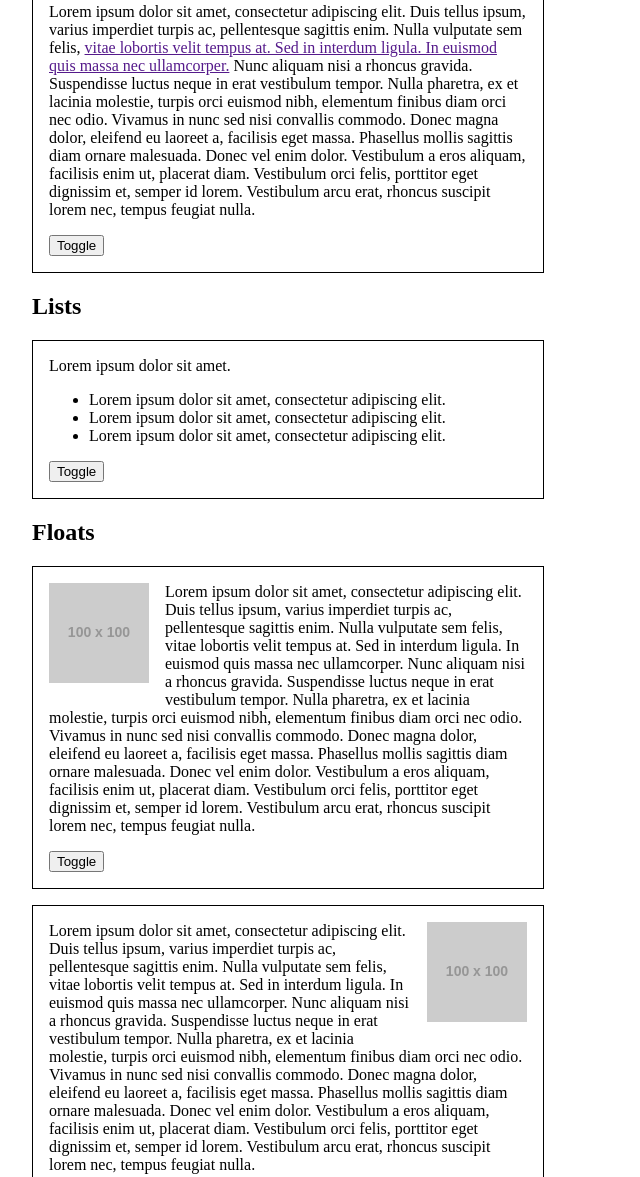
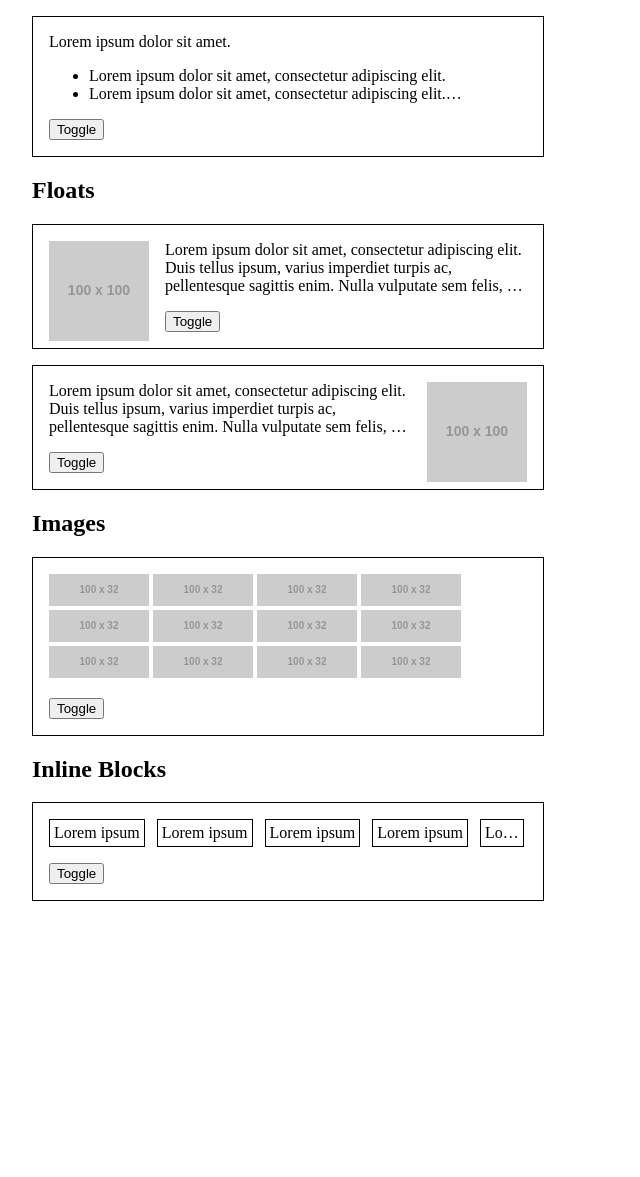
Before and after one commit to tsmd/eripusisu, a website: page docs/examples.html in a window 1280 px wide. Shown: the part 505-1682 px from the top of the page, without its empty margins (0-640 px from the left). After the commit the page ends 1438 px from the top, so only its background shows below. Drawn offline with nearby package versions, Linux system fonts and the light colour scheme; placeholder pictures from the web are drawn by us.

Commit message:
docs: update examples

```diff
--- /dev/null
+++ b/docs/eripusisu.umd.js
@@ -0,0 +1,318 @@
+(function (global, factory) {
+    typeof exports === 'object' && typeof module !== 'undefined' ? module.exports = factory() :
+    typeof define === 'function' && define.amd ? define(factory) :
+    (global = typeof globalThis !== 'undefined' ? globalThis : global || self, global.Eripusisu = factory());
+}(this, (function () { 'use strict';
+
+    /*! *****************************************************************************
+    Copyright (c) Microsoft Corporation.
+
+    Permission to use, copy, modify, and/or distribute this software for any
+    purpose with or without fee is hereby granted.
+
+    THE SOFTWARE IS PROVIDED "AS IS" AND THE AUTHOR DISCLAIMS ALL WARRANTIES WITH
+    REGARD TO THIS SOFTWARE INCLUDING ALL IMPLIED WARRANTIES OF MERCHANTABILITY
+    AND FITNESS. IN NO EVENT SHALL THE AUTHOR BE LIABLE FOR ANY SPECIAL, DIRECT,
+    INDIRECT, OR CONSEQUENTIAL DAMAGES OR ANY DAMAGES WHATSOEVER RESULTING FROM
+    LOSS OF USE, DATA OR PROFITS, WHETHER IN AN ACTION OF CONTRACT, NEGLIGENCE OR
+    OTHER TORTIOUS ACTION, ARISING OUT OF OR IN CONNECTION WITH THE USE OR
+    PERFORMANCE OF THIS SOFTWARE.
+    ***************************************************************************** */
+
+    function __spreadArrays() {
+        for (var s = 0, i = 0, il = arguments.length; i < il; i++) s += arguments[i].length;
+        for (var r = Array(s), k = 0, i = 0; i < il; i++)
+            for (var a = arguments[i], j = 0, jl = a.length; j < jl; j++, k++)
+                r[k] = a[j];
+        return r;
+    }
+
+    var Eripusisu = /** @class */ (function () {
+        function Eripusisu(container, lines, options) {
+            if (lines === void 0) { lines = 3; }
+            if (options === void 0) { options = {}; }
+            var _a;
+            this.container = container;
+            this.lines = lines;
+            this.options = options;
+            this.originalNodes = document.createDocumentFragment();
+            this.targetNodes = [];
+            this.linesMemo = [];
+            this.rects = [];
+            this.rectsMemo = [];
+            this.expanded = false;
+            this.isDirty = false;
+            options.ellipsisText = (_a = options.ellipsisText) !== null && _a !== void 0 ? _a : "…";
+            this.prepareAttributes();
+            this.refresh();
+        }
+        Eripusisu.prototype.prepareAttributes = function () {
+            var _a;
+            var randomId = "eripusisu-" + randomString();
+            this.container.id = randomId;
+            (_a = this.options.toggleButton) === null || _a === void 0 ? void 0 : _a.setAttribute("aria-controls", randomId);
+            this.updateAttributes();
+        };
+        Eripusisu.prototype.updateAttributes = function () {
+            var _a;
+            (_a = this.options.toggleButton) === null || _a === void 0 ? void 0 : _a.setAttribute("aria-expanded", String(this.expanded));
+        };
+        Eripusisu.prototype.refresh = function () {
+            this.revertToOriginalNodes();
+            var childNodes = this.container.childNodes;
+            this.originalNodes = document.createDocumentFragment();
+            for (var i = 0; i < childNodes.length; i += 1) {
+                this.originalNodes.appendChild(childNodes[i].cloneNode(true));
+            }
+            this.targetNodes = this.collectTargetNodes();
+            this.prepareRects();
+            if (this.linesMemo.length > this.lines) {
+                this.truncate();
+            }
+        };
+        Eripusisu.prototype.collectTargetNodes = function () {
+            return collectNodes(this.container, function (node) {
+                return ((node instanceof HTMLElement &&
+                    ["IMG", "PICTURE", "SVG"].indexOf(node.tagName) >= 0) ||
+                    (node instanceof Text && node.textContent.trim() !== ""));
+            });
+        };
+        Eripusisu.prototype.emptyTarget = function () {
+            this.container.innerHTML = "";
+        };
+        Eripusisu.prototype.revertToOriginalNodes = function () {
+            if (this.isDirty) {
+                this.emptyTarget();
+                this.container.appendChild(this.originalNodes.cloneNode(true));
+                this.isDirty = false;
+            }
+        };
+        Eripusisu.prototype.prepareRects = function () {
+            var _this = this;
+            this.rects = [];
+            this.rectsMemo = [0];
+            this.linesMemo = [];
+            var currentLine = 0;
+            var rectTraverser = new RectTraverser(function (rect, index, lineCount) {
+                if (currentLine < lineCount) {
+                    currentLine = lineCount;
+                    _this.linesMemo.push(index);
+                }
+                if (lineCount > _this.lines + 1) {
+                    return true;
+                }
+            });
+            for (var i = 0; i < this.targetNodes.length; i += 1) {
+                var node = this.targetNodes[i];
+                var range = document.createRange();
+                range.selectNode(node);
+                var rects = this.getRectsFromRange(range, node);
+                this.rectsMemo.push(this.rectsMemo[this.rectsMemo.length - 1] + rects.length);
+                for (var j = 0; j < rects.length; j += 1) {
+                    var rect = rects[j];
+                    rect.nodeIndex = i;
+                    this.rects.push(rect);
+                    var pushResult = rectTraverser.push(rect);
+                    if (pushResult) {
+                        return;
+                    }
+                }
+            }
+        };
+        Eripusisu.prototype.getRectsFromRange = function (range, node) {
+            var rects = [];
+            var domRects = range.getClientRects();
+            var nearestScrollTop = getNearestScrollTop(node);
+            for (var i = 0; i < domRects.length; i += 1) {
+                var _a = domRects[i], top_1 = _a.top, right = _a.right, bottom = _a.bottom, left = _a.left, width = _a.width, height = _a.height;
+                rects.push({
+                    top: top_1 + nearestScrollTop,
+                    right: right,
+                    bottom: bottom + nearestScrollTop,
+                    left: left,
+                    width: width,
+                    height: height,
+                });
+            }
+            return rects;
+        };
+        Eripusisu.prototype.isRectsWithinLines = function (rects, lines) {
+            var flag = true;
+            new RectTraverser(function (rect, index, lineCount) {
+                if (lines < lineCount) {
+                    flag = false;
+                    return false;
+                }
+            }, rects);
+            return flag;
+        };
+        Eripusisu.prototype.truncate = function () {
+            var _this = this;
+            this.isDirty = true;
+            // 試行中のパフォーマンス向上
+            // @ts-ignore
+            this.container.style.contain = "strict";
+            this.container.style.height = "0";
+            var teardown = function () {
+                // @ts-ignore
+                _this.container.style.contain = "";
+                _this.container.style.height = "";
+            };
+            // 文字長を調整する対象の DOMRect のインデックス
+            var targetRectIndex = Math.max(0, this.linesMemo[this.lines]);
+            var targetNode;
+            var targetText;
+            var resultLength = -1;
+            var _loop_1 = function (targetNodeIndex) {
+                targetNode = this_1.targetNodes[targetNodeIndex];
+                // テキストノードでなければテキスト処理ができないので、ここで終了
+                if (!(targetNode instanceof Text)) {
+                    if (targetNodeIndex === this_1.rects[targetRectIndex].nodeIndex) {
+                        return "continue";
+                    }
+                    else {
+                        return "break";
+                    }
+                }
+                targetText = targetNode.textContent;
+                // 対象ノードより手前の DOMRect は再利用する
+                var rects = this_1.rects.slice(0, this_1.rectsMemo[targetNodeIndex]);
+                var isRectsWithinLines = function (textPost) {
+                    targetNode.textContent =
+                        targetText.slice(0, textPost) + _this.options.ellipsisText;
+                    var range = document.createRange();
+                    range.setStart(targetNode, 0);
+                    range.setEnd(targetNode, targetNode.textContent.length);
+                    var testRects = __spreadArrays(rects, _this.getRectsFromRange(range, targetNode));
+                    return _this.isRectsWithinLines(testRects, _this.lines);
+                };
+                // 省略文字のみにしても収まらない場合、ここで終了
+                if (!isRectsWithinLines(0)) {
+                    return "continue";
+                }
+                // 二分探索法で行内に収まるテキスト量を探る
+                resultLength = binarySearchBetween(0, targetText.length, function (pos) {
+                    return isRectsWithinLines(pos) ? -1 : 1;
+                });
+                // 行内におさまればその時点で終了
+                if (resultLength >= 0) {
+                    return "break";
+                }
+            };
+            var this_1 = this;
+            // 対象ノードを遡りながらテキストの truncate を試みる
+            for (var targetNodeIndex = this.rects[targetRectIndex].nodeIndex; targetNodeIndex >= 0; targetNodeIndex -= 1) {
+                var state_1 = _loop_1(targetNodeIndex);
+                if (state_1 === "break")
+                    break;
+            }
+            var resultRange = document.createRange();
+            resultRange.setStartBefore(this.container.firstChild);
+            if (targetNode instanceof Text) {
+                if (resultLength < 0) {
+                    return teardown();
+                }
+                targetNode.textContent =
+                    targetText.slice(0, resultLength) + this.options.ellipsisText;
+                resultRange.setEnd(targetNode, targetNode.textContent.length);
+            }
+            else {
+                resultRange.setEndAfter(targetNode);
+            }
+            var resultContents = resultRange.cloneContents();
+            this.emptyTarget();
+            this.container.appendChild(resultContents);
+            teardown();
+        };
+        Eripusisu.prototype.toggle = function () {
+            this.expanded = !this.expanded;
+            if (this.expanded) {
+                this.revertToOriginalNodes();
+            }
+            else {
+                this.refresh();
+            }
+            this.updateAttributes();
+        };
+        return Eripusisu;
+    }());
+    var RectTraverser = /** @class */ (function () {
+        /**
+         * @param {Function} callback
+         * @param {DOMRect[]} rects
+         */
+        function RectTraverser(callback, rects) {
+            if (rects === void 0) { rects = []; }
+            this.callback = callback;
+            this.rects = rects;
+            this.lineCount = 0;
+            this.lastTop = -Infinity;
+            this.lastRight = Infinity;
+            for (var i = 0; i < rects.length; i += 1) {
+                var rect = rects[i];
+                var result = this.process(rect, i);
+                if (result === false) {
+                    break;
+                }
+            }
+        }
+        RectTraverser.prototype.push = function (rect) {
+            this.rects.push(rect);
+            return this.process(rect, this.rects.length - 1);
+        };
+        RectTraverser.prototype.process = function (rect, i) {
+            // 改行があったとみなす条件
+            if (this.lastTop + 10 < rect.top && this.lastRight > rect.left) {
+                this.lineCount += 1;
+            }
+            this.lastTop = rect.top;
+            this.lastRight = rect.right;
+            return this.callback(rect, i, this.lineCount);
+        };
+        return RectTraverser;
+    }());
+    function binarySearchBetween(from, to, compareFn) {
+        var temp = -1;
+        while (from <= to) {
+            var middle = (from + to) >> 1;
+            var result = compareFn(middle);
+            if (result === 0) {
+                return middle;
+            }
+            if (result > 0) {
+                to = middle - 1;
+            }
+            else {
+                temp = middle;
+                from = middle + 1;
+            }
+        }
+        return temp;
+    }
+    function collectNodes(node, predicate) {
+        var length = node.childNodes.length;
+        if (predicate(node)) {
+            return [node];
+        }
+        var collection = [];
+        for (var i = 0; i < length; i += 1) {
+            var deep = collectNodes(node.childNodes[i], predicate);
+            collection.push.apply(collection, deep);
+        }
+        return collection;
+    }
+    function getNearestScrollTop(targetEl) {
+        for (var currentEl = targetEl; currentEl; currentEl = currentEl.parentNode) {
+            if (currentEl.scrollTop > 0) {
+                return currentEl.scrollTop;
+            }
+        }
+        return 0;
+    }
+    function randomString() {
+        return Math.random().toString(36).slice(2);
+    }
+
+    return Eripusisu;
+
+})));
--- a/docs/examples.html
+++ b/docs/examples.html
@@ -24,8 +24,19 @@
         margin-top: 0;
         margin-left: 1rem;
       }
+      .inline-blocks {
+        margin-top: 0.5em;
+        margin-left: -0.5em;
+        padding-left: 0;
+      }
+      .inline-blocks li {
+        display: inline-block;
+        margin-top: 0.5em;
+        margin-left: 0.5em;
+        padding: 0.25em;
+        border: 1px solid;
+      }
     </style>
-    <script src="./eripusisu.js"></script>
   </head>
   <body>
     <h1>Eripusisu Examples</h1>
@@ -259,18 +270,44 @@
       </p>
     </div>
 
-    <script src="https://unpkg.com/underscore@1.11.0/underscore.js"></script>
+    <h2>Inline Blocks</h2>
+    <div class="set" data-line="1">
+      <div class="container">
+        <ul class="inline-blocks">
+          <li>Lorem ipsum</li>
+          <li>Lorem ipsum</li>
+          <li>Lorem ipsum</li>
+          <li>Lorem ipsum</li>
+          <li>Lorem ipsum</li>
+        </ul>
+      </div>
+      <p class="toggle-container">
+        <button class="toggle" type="button">Toggle</button>
+      </p>
+    </div>
+
+    <script src="./eripusisu.umd.js"></script>
     <script>
       (function () {
-        const sets = document.querySelectorAll(".set");
-        _.each(sets, function (set) {
+        const sets = Array.prototype.slice.call(
+          document.querySelectorAll(".set")
+        );
+        const eripusisues = [];
+        sets.forEach(function (set) {
+          const line = parseInt(set.dataset.line, 10) || 3;
           const container = set.querySelector(".container");
           const button = set.querySelector(".toggle");
-          const eripusisu = new Eripusisu(container, 3, "…", {
+          const eripusisu = new Eripusisu(container, line, {
             toggleButton: button,
           });
           button.addEventListener("click", function () {
             eripusisu.toggle();
+          });
+          eripusisues.push(eripusisu);
+        });
+        window.addEventListener("resize", function () {
+          eripusisues.forEach(function (eripusisu) {
+            eripusisu.refresh();
           });
         });
       })();
```
